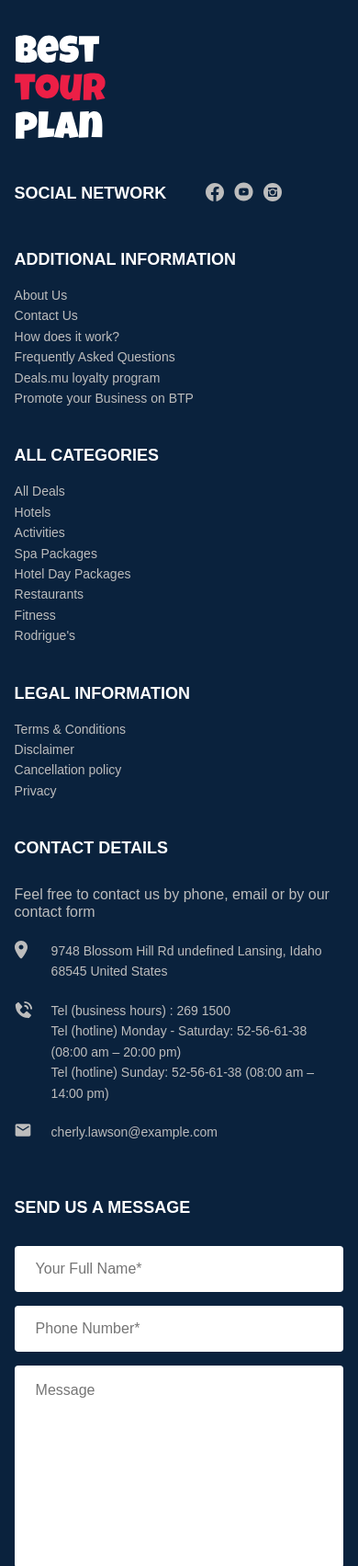
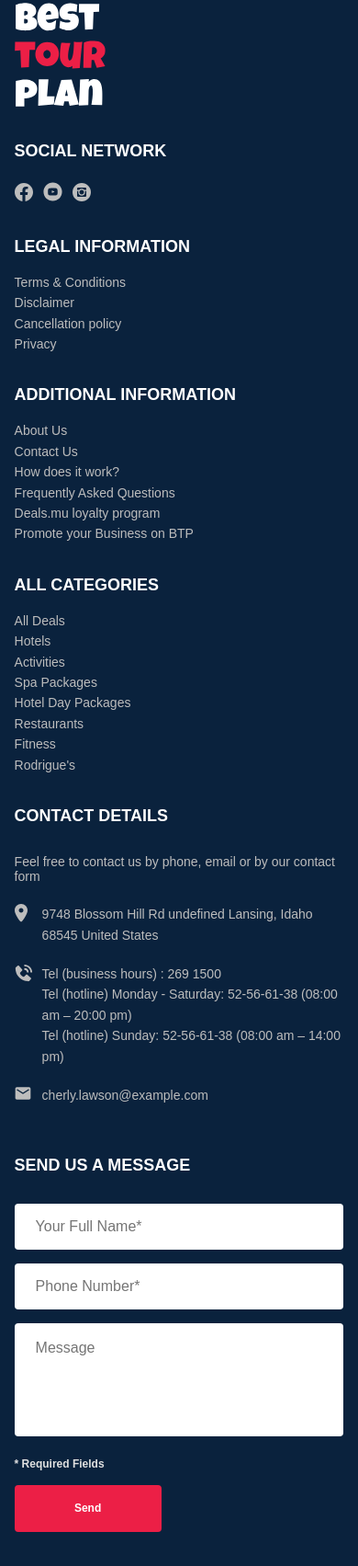
Before and after one commit to OrtexIsArtem/GLo-tour-plan, a website: page src/index.html in a window 390 px wide. Shown: the part 6294-7997 px from the top of the page at 92% size. Drawn offline with nearby package versions, Linux system fonts and the light colour scheme; a web font is replaced by a local one.

Commit message:
fix: fix media & full complite lesson

```diff
--- a/src/index.html
+++ b/src/index.html
@@ -471,8 +471,10 @@
 
 <footer class="footer">
   <div class="container">
-    <div class="footer-wrapper">
-      <img src="img/vertical-logo.svg" alt="vertical logo" class="logo footer__logo">
+    <div class="footer-wrapper footer__top">
+      <a href="index.html" class="logo footer__logo">
+        <img src="img/vertical-logo.svg" alt="vertical logo">
+      </a>
       <div class="footer__list footer__categories">
         <h3 class="footer__title">ALL CATEGORIES</h3>
         <ul class="footer__ul">
@@ -562,15 +564,15 @@
             <div class="footer__icon-wrapper">
               <img src="img/phone-details.svg" alt="icon: phone" class="footer__icon">
             </div>
-            Tel (business hours) : 269 1500<br>
-            Tel (hotline) Monday - Saturday: 52-56-61-38 (08:00 am – 20:00 pm)<br>
-            Tel (hotline) Sunday: 52-56-61-38 (08:00 am – 14:00 pm)<br>
+            <p class="footer__item-text">Tel (business hours) : <a href="tel:269 1500">269 1500</a><br>
+              Tel (hotline) Monday - Saturday: <a href="tel:52-56-61-38">52-56-61-38</a> (08:00 am – 20:00 pm)<br>
+              Tel (hotline) Sunday: <a href="tel:52-56-61-38">52-56-61-38</a> (08:00 am – 14:00 pm)</p>
           </li>
           <li class="footer__item footer__item--mb-2">
             <div class="footer__icon-wrapper">
               <img src="img/email-mark.svg" alt="icon: email" class="footer__icon">
             </div>
-            cherly.lawson@example.com
+            <a class="footer__item--email" href="mailto:cherly.lawson@example.com">cherly.lawson@example.com</a>
           </li>
         </ul>
       </div>
@@ -585,6 +587,16 @@
         </form>
       </div>
     </div>
+    <div class="footer-bottom">
+      <ul class="footer-bottom__ul">
+        <li>Disclaimer</li>
+        <li>Conditions of use</li>
+        <li>Cancellation policy</li>
+      </ul>
+      <div class="footer-bottom__image">
+        <img src="img/card-pay.jpg" alt="pay card">
+      </div>
+    </div>
   </div>
 </footer>
 
--- a/src/sass/_media.sass
+++ b/src/sass/_media.sass
@@ -1,4 +1,4 @@
-@media (max-width: 1200px)
+@media (max-width: 1199px)
   .container
     max-width: 960px
   .hotel
@@ -18,7 +18,10 @@
     &__input
       flex-basis: 100%
 
-@media (max-width: 992px)
+    &-bottom__ul
+      padding: 0
+
+@media (max-width: 993px)
   .container, .newsletter-wrapper
     max-width: 700px
   .logo
@@ -75,12 +78,14 @@
     grid-template-columns: 1fr 1fr
 
   .footer
+    padding: 73px 0 33px
+
     &-wrapper
       grid-template-columns: repeat(6, 1fr)
       grid-row-gap: 40px
 
     &__input
-      flex-basis: 49%
+      flex-basis: 47%
 
     &__logo
       grid-row: 1 / 2
@@ -101,6 +106,8 @@
 
     &__additional
       grid-column: span 2
+      display: grid
+      justify-content: flex-end
 
     &__contact
       &-details
@@ -110,8 +117,31 @@
       &-form
         grid-row: 4
         grid-column: span 5
+        max-width: 540px
 
-@media (max-width: 768px)
+    &__title
+      white-space: nowrap
+
+    &__logo
+      width: 100px
+
+    &__legal
+      display: block
+
+      &-image
+        grid-column: span 3
+        grid-row: 5
+
+    &__top
+      margin-bottom: 54px
+
+    &-bottom
+      grid-template-columns: 1fr 1fr
+
+      &__ul
+        grid-column: 1
+
+@media (max-width: 767px)
   .container
     max-width: 576px
     width: 92%
@@ -232,7 +262,21 @@
     &__input
       flex-basis: 100%
 
-@media (max-width: 576px)
+    &__title
+      white-space: normal
+
+    &__top
+      margin-bottom: 30px
+
+    &-bottom
+      &__image
+        justify-content: flex-start
+        grid-row: 3
+
+      &__ul
+        grid-column: span 2
+
+@media (max-width: 577px)
   .logo
     width: 99px
   .hotel
@@ -255,6 +299,7 @@
   .footer
     &-wrapper
       grid-template-columns: 1fr
+      grid-row-gap: 33px
 
     &__logo
       grid-row: 1
@@ -264,17 +309,19 @@
       &-network
         grid-row: 2
         grid-column: 1
+        flex-direction: column
+        align-items: flex-start
 
     &__additional
-      grid-row: 3
+      grid-row: 4
       grid-column: 1
 
     &__categories
-      grid-row: 4
+      grid-row: 5
       grid-column: 1
 
     &__legal
-      grid-row: 5
+      grid-row: 3
       grid-column: 1
 
     &__contact
@@ -285,6 +332,27 @@
       &-form
         grid-row: 7
         grid-column: 1
+
+    &__info
+      flex-basis: 100%
+      margin-bottom: 15px
+
+    &__button
+      order: 2
+
+    &__message
+      width: 100%
+
+    &__icon
+      &-wrapper
+        min-width: 30px
+
+    &__title
+      &--inline
+        margin-bottom: 22px
+
+    &__additional
+      justify-content: flex-start
 
 @media (max-width: 320px)
   .hotel
--- a/src/sass/blocks/_footer.sass
+++ b/src/sass/blocks/_footer.sass
@@ -3,10 +3,13 @@
   color: $light
   padding: 108px 0 46px
 
+  &__top
+    margin-bottom: 85px
+
   &-wrapper
     display: grid
     grid-template-columns: repeat(4, minmax(min-content, 1fr))
-    grid-gap: 20px
+    grid-gap: 23px
     grid-auto-rows: minmax(40px, min-content)
     align-items: start
 
@@ -30,6 +33,10 @@
       align-items: center
       grid-row: 2 / 4
       grid-column: span 2
+
+  &__legal
+    display: grid
+    justify-content: flex-end
 
   &__contact
     &-details
@@ -73,6 +80,17 @@
     line-height: 160%
     color: $footer-text-color
 
+    &-text
+      margin: 0
+
+      & a
+        color: inherit
+        text-decoration: none
+
+    &--email
+      color: inherit
+      text-decoration: none
+
     &--mb-2
       margin-bottom: 20px
 
@@ -83,6 +101,7 @@
   &__text
     color: $footer-text-color
     margin-bottom: 22px
+    font-size: 14px
 
   &__link
     text-decoration: none
@@ -105,6 +124,7 @@
     resize: none
     flex-basis: 100%
     margin-bottom: 23px
+    max-height: 123px
 
   &__button
     min-width: 160px
@@ -119,3 +139,22 @@
     font-size: 12px
     line-height: 15px
     color: #E0E0E0
+
+  &-bottom
+    display: grid
+    grid-template-columns: repeat(3, 1fr)
+    align-items: center
+
+    &__ul
+      list-style: none
+      display: flex
+      grid-column: 2
+
+    &__image
+      display: grid
+      justify-content: flex-end
+
+
+    & li
+      margin-right: 10px
+      font-size: 12px
```
Also changed, not shown: README.md, src/css/style.css, src/img/card-pay.jpg (added), src/img/readme-img/lesson-25_w1200.jpg (added), src/img/readme-img/lesson-25_w320.jpg (added), src/img/readme-img/lesson-25_w768.jpg (added), 1 other file.
